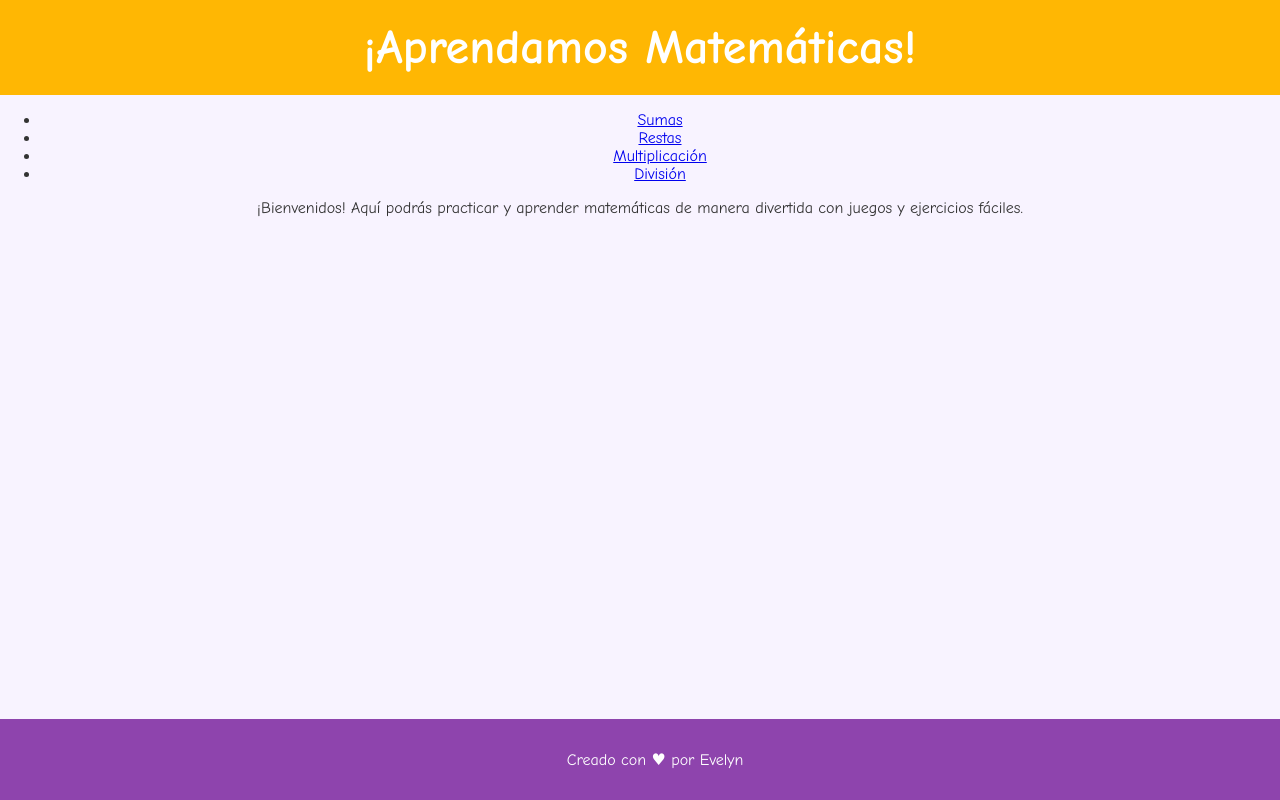
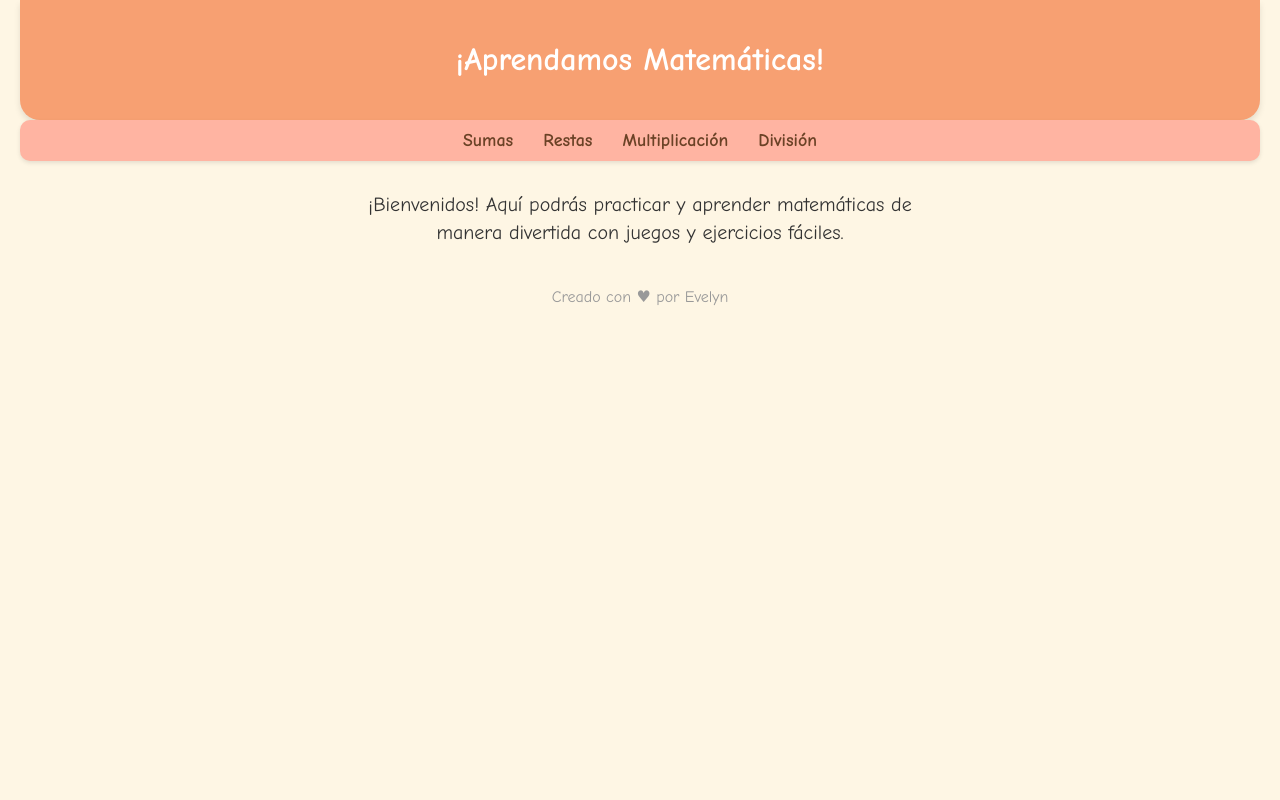
Before and after one commit to sofia-venegas/numix, a plain HTML site: page index.html in a window 1280 px wide. Drawn offline with Linux system fonts and the light colour scheme.

Commit message:
Update style.css

```diff
--- a/style.css
+++ b/style.css
@@ -1,53 +1,59 @@
+
 body {
+  font-family: 'Comic Sans MS', cursive, sans-serif;
+  background: #fef6e4;
+  color: #333;
   margin: 0;
-  font-family: 'Comic Sans MS', cursive, sans-serif;
-  background-color: #f8f3ff;
-  color: #333;
+  padding: 0 20px;
+}
+
+header {
+  background: #f7a072;
+  color: white;
+  padding: 20px 0;
+  text-align: center;
+  border-radius: 0 0 20px 20px;
+  box-shadow: 0 4px 6px rgba(0,0,0,0.1);
+}
+
+.menu {
+  display: flex;
+  justify-content: center;
+  list-style: none;
+  padding: 10px 0;
+  margin: 0;
+  background: #ffb4a2;
+  border-radius: 10px;
+  box-shadow: 0 2px 4px rgba(0,0,0,0.1);
+}
+
+.menu li {
+  margin: 0 15px;
+}
+
+.menu a {
+  text-decoration: none;
+  color: #6b4226;
+  font-weight: bold;
+  font-size: 18px;
+  transition: color 0.3s;
+}
+
+.menu a:hover {
+  color: #ffe066;
+}
+
+section {
+  margin: 30px auto;
+  max-width: 600px;
+  font-size: 20px;
+  line-height: 1.4;
   text-align: center;
 }
 
-header {
-  background-color: #ffb703;
-  padding: 20px;
+footer {
+  margin-top: 40px;
+  text-align: center;
+  font-size: 16px;
+  color: #999;
 }
-
-header h1 {
-  color: white;
-  margin: 0;
-  font-size: 3rem;
-}
-
-.portada {
-  margin: 100px auto;
-}
-
-.portada h2 {
-  font-size: 2rem;
-  color: #8e44ad;
-  margin-bottom: 30px;
-}
-
-button {
-  background-color: #ffb703;
-  color: white;
-  padding: 15px 30px;
-  font-size: 1.5rem;
-  border: none;
-  border-radius: 12px;
-  cursor: pointer;
-  transition: background-color 0.3s ease;
-  font-weight: bold;
-}
-
-button:hover {
-  background-color: #fb8500;
-}
-
-footer {
-  background-color: #8e44ad;
-  color: white;
-  padding: 15px;
-  position: fixed;
-  bottom: 0;
-  width: 100%;
-}
```
